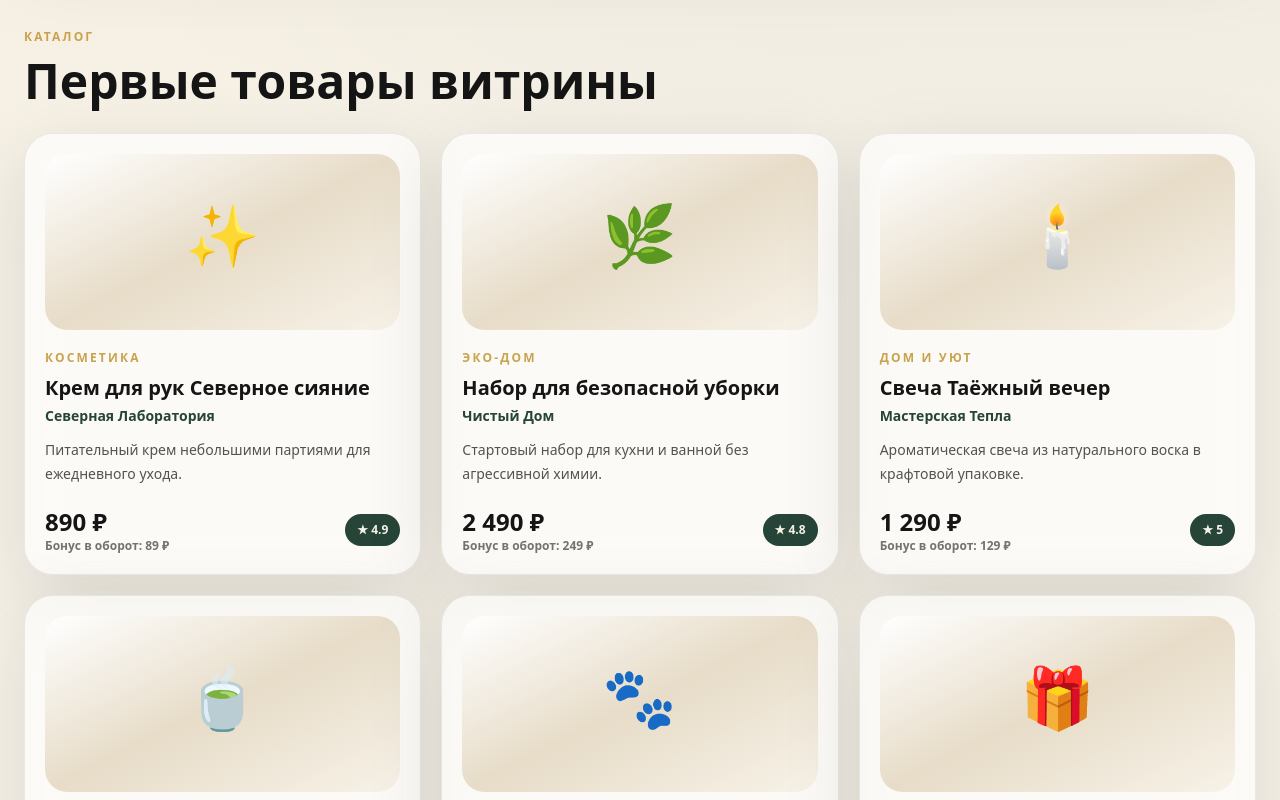
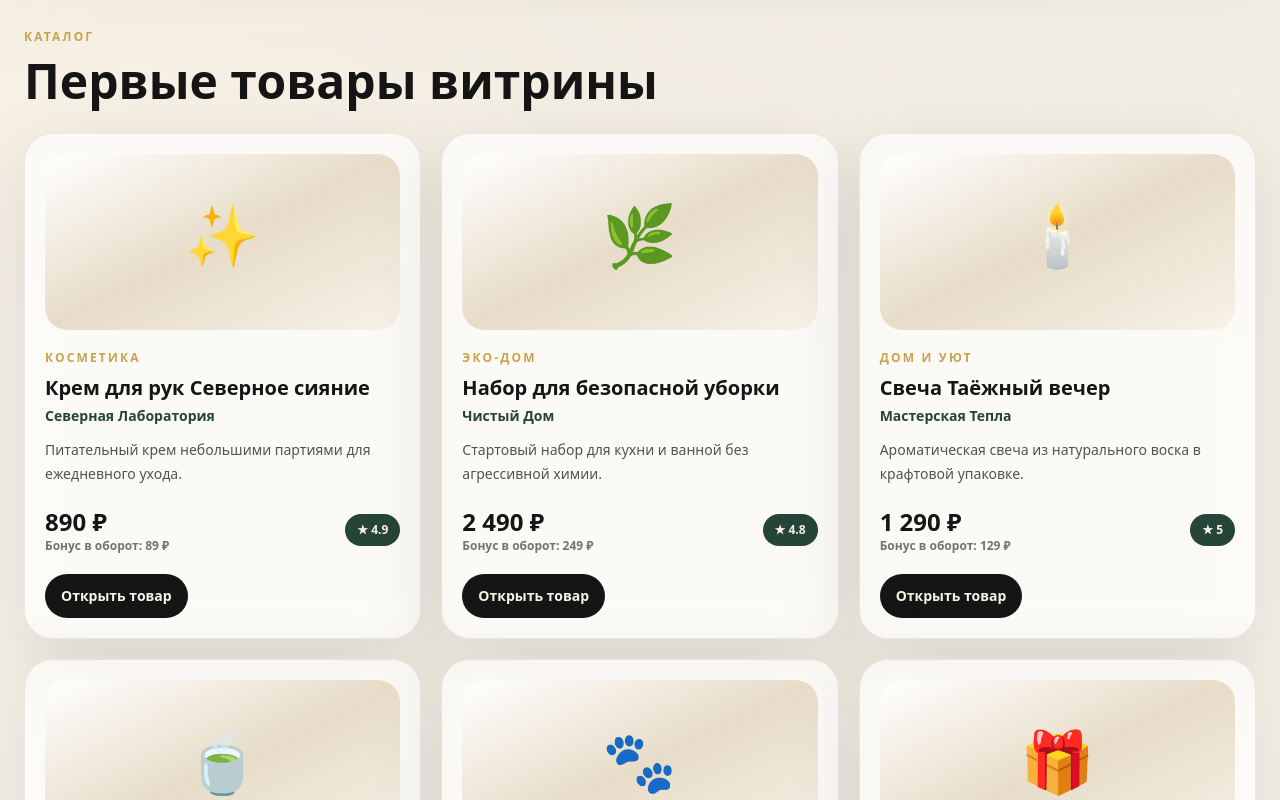
Before and after one commit to Iliavsevolodov/kaskada-, a Next.js app: page / in a window 1280 px wide. Shown: the part 1680-2480 px from the top of the page. Built offline with nearby package versions, Linux system fonts and the light colour scheme.

Commit message:
Link product cards to detail pages

```diff
--- a/src/components/ProductCard.tsx
+++ b/src/components/ProductCard.tsx
@@ -15,7 +15,7 @@ export type ProductCardData = {
 
 export function ProductCard({ product }: { product: ProductCardData }) {
   return (
-    <article className="card-glass hover-lift reveal-up rounded-[1.8rem] p-5 shadow-soft">
+    <a className="card-glass hover-lift reveal-up block rounded-[1.8rem] p-5 shadow-soft" href={`/kaskada-/products/${product.id}/`}>
       <div className="product-visual mb-5 flex h-44 items-center justify-center rounded-[1.4rem] bg-gradient-to-br from-white via-sand to-cream text-6xl">
         <span className="float-soft relative z-10">{product.accent}</span>
       </div>
@@ -30,6 +30,7 @@ export function ProductCard({ product }: { product: ProductCardData }) {
         </div>
         <span className="rounded-full bg-forest px-3 py-2 text-xs font-bold text-cream">★ {product.rating}</span>
       </div>
-    </article>
+      <span className="mt-5 inline-flex rounded-full bg-graphite px-4 py-3 text-sm font-black text-cream">Открыть товар</span>
+    </a>
   );
 }
```
